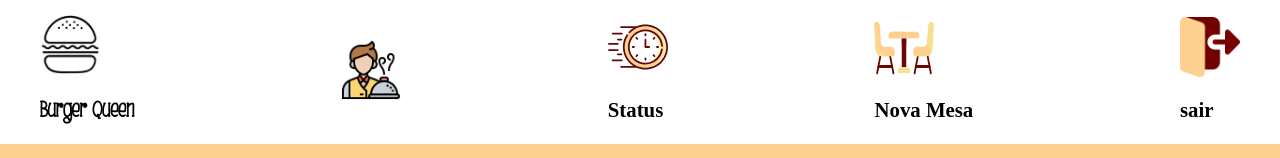
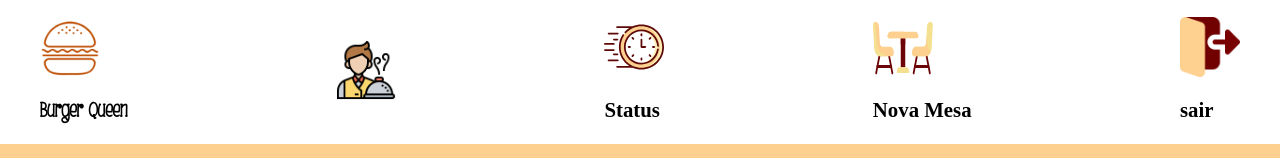
Before and after one commit to Burger-Queen-Laboratoria/SAP004-burger-queen, a React (Create React App) app: page /lounge in a window 1280 px wide. Shown: the top 158 px of the page. Built offline with nearby package versions, Linux system fonts and the light colour scheme; no server answers; the database is empty.

Commit message:
atualizacao de icone bq

```diff
--- a/src/pages/LoungePage.js
+++ b/src/pages/LoungePage.js
@@ -7,7 +7,7 @@ import { ClientTable } from "../components/lounge/clientTable.js";
 import { Menu } from "../components/lounge/menu.js";
 import { Status } from "../components/lounge/status.js";
 import garcom from "../img-documents/garcom.png";
-import logoBurger from "../img-documents/logo-burger.png";
+import logoBurger from "../img-documents/logo-red.png";
 import tableIcon from "../img-documents/tableIcon.svg";
 import signoutIcon from "../img-documents/logoutIcon.png";
 import status from "../img-documents/statusIcon.svg";
@@ -59,7 +59,7 @@ export const LoungePage = () => {
           src={logoBurger}
           text="Burger Queen"
           fonte="Burger Queen"
-          size="1.4rem"
+          size="1.3rem"
         />
         <Figure src={garcom} text={name} size="1.3em" />
         <Figure
```
